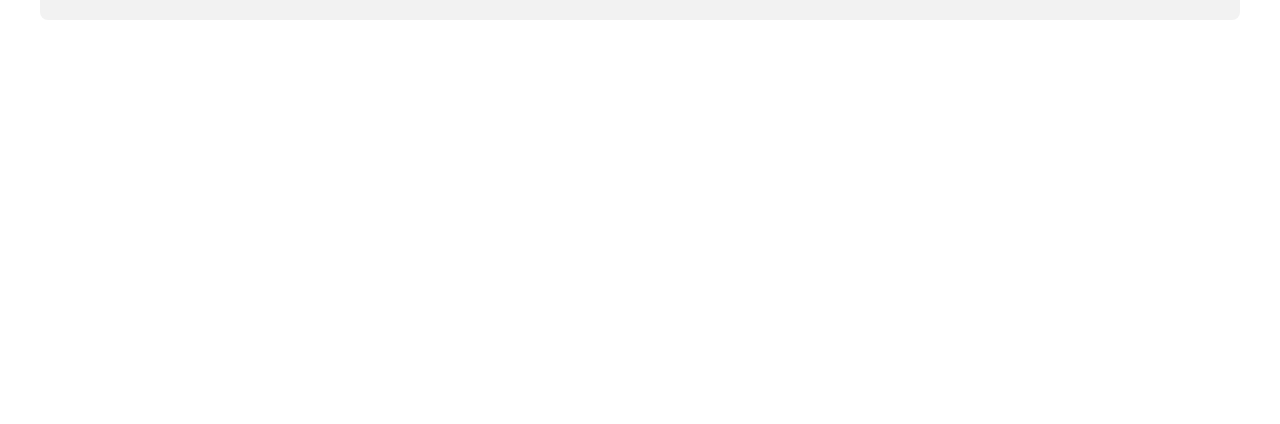
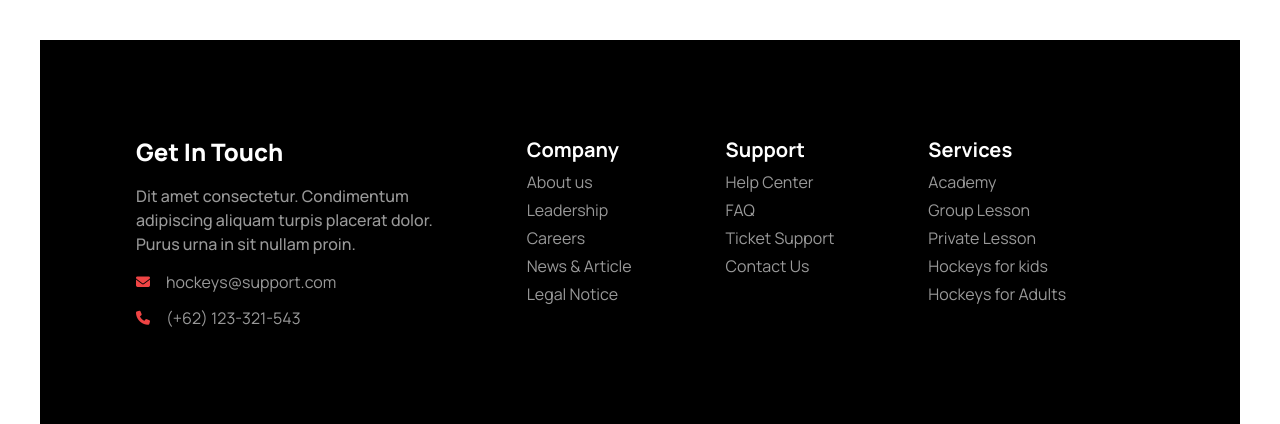
Before and after one commit to saiful108/HotkeyA3, a plain HTML site: page index.html in a window 1280 px wide. Shown: the part 3501-3925 px from the top of the page. Before the commit the page ends 3565 px from the top, so only its background shows below. Drawn offline with nearby package versions, Linux system fonts and the light colour scheme.

Commit message:
add footer

```diff
--- a/index.html
+++ b/index.html
@@ -10,12 +10,9 @@
     />
     <script src="https://cdn.tailwindcss.com"></script>
     <!-- font -->
-    <link rel="preconnect" href="https://fonts.googleapis.com" />
-    <link rel="preconnect" href="https://fonts.gstatic.com" crossorigin />
-    <link
-      href="https://fonts.googleapis.com/css2?family=Manrope:wght@800&display=swap"
-      rel="stylesheet"
-    />
+    <link rel="preconnect" href="https://fonts.googleapis.com">
+    <link rel="preconnect" href="https://fonts.gstatic.com" crossorigin>
+    <link href="https://fonts.googleapis.com/css2?family=Manrope:wght@200..800&display=swap" rel="stylesheet">
     <!-- icon -->
     <script
       src="https://kit.fontawesome.com/674bf18386.js"
@@ -70,6 +67,16 @@ height: 244px;
         width: 573px;
 height: 218px;
 flex-shrink: 0;
+      }
+
+      .footer_mini_text{
+        color: rgba(255, 255, 255, 0.60);
+
+
+font-size: 16px;
+font-style: normal;
+
+
       }
     </style>
   </head>
@@ -514,5 +521,47 @@ flex-shrink: 0;
       </div>
     </section>
     </main>
+
+    <footer class="footer p-10 bg-black  sm:p-10 lg:p-24">
+      <aside class="grid grid-cols-1 justify-center items-center gap-4">
+                <p class="text-2xl font-extrabold text-white">Get In Touch</p>
+                <small class="text-base font-medium footer_mini_text ">Dit amet consectetur. Condimentum <br>  adipiscing aliquam turpis placerat dolor. <br> Purus urna in sit nullam proin. </small>
+                <div class="flex justify-start gap-4 items-center">
+                  <i class="fa-solid fa-envelope text-red-500"></i>
+                  <p class="footer_mini_text">hockeys@support.com</p>
+                </div>
+                <div class="flex justify-start gap-4 items-center">
+                  <i class="fa-solid fa-phone text-red-500"></i>
+                  <p class="footer_mini_text">(+62) 123-321-543</p>
+                </div>
+
+
+      </aside>
+      <nav>
+        <h6 class=" text-white text-xl font-bold">Company</h6>
+        <a class="link link-hover footer_mini_text">About us</a>
+        <a class="link link-hover footer_mini_text">Leadership</a>
+        <a class="link link-hover footer_mini_text">Careers</a>
+        <a class="link link-hover footer_mini_text">News & Article</a>
+        <a class="link link-hover footer_mini_text">Legal Notice</a>
+      </nav>
+      <nav >
+        <h6 class=" text-white text-xl font-bold">Support</h6>
+        <a class="link link-hover footer_mini_text">Help Center</a>
+        <a class="link link-hover footer_mini_text">FAQ</a>
+        <a class="link link-hover footer_mini_text">Ticket Support</a>
+        <a class="link link-hover footer_mini_text">Contact Us</a>
+
+      </nav>
+
+      <nav >
+        <h6 class=" text-white text-xl font-bold">Services</h6>
+        <a class="link link-hover footer_mini_text">Academy</a>
+        <a class="link link-hover footer_mini_text">Group Lesson</a>
+        <a class="link link-hover footer_mini_text">Private Lesson</a>
+        <a class="link link-hover footer_mini_text">Hockeys for kids</a>
+        <a class="link link-hover footer_mini_text">Hockeys for Adults</a>
+      </nav>
+    </footer>
   </body>
 </html>
```
